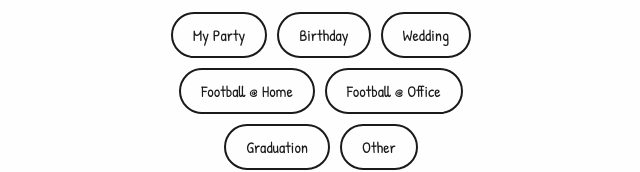
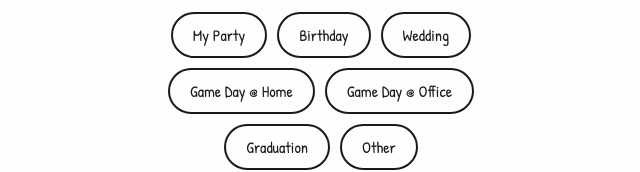
Before and after one commit to IOOIIOU17/billtable-customer-web, a React (Vite) app: page /theme in a window 1280 px wide. Shown: the part 385-557 px from the top of the page, without its empty margins (319-959 px from the left). Built offline with nearby package versions, Linux system fonts and the light colour scheme.

Commit message:
Rename Football themes to Game Day @ Home/Office

```diff
--- a/src/screens/ThemeSelector.jsx
+++ b/src/screens/ThemeSelector.jsx
@@ -8,7 +8,7 @@ export default function ThemeSelector() {
   const [selected, setSelected] = useState('');
 
   const cuisines = ['Thai', 'Sushi', 'Italian', 'Custom'];
-  const events = ['My Party', 'Birthday', 'Wedding', 'Football @ Home', 'Football @ Office', 'Graduation', 'Other'];
+  const events = ['My Party', 'Birthday', 'Wedding', 'Game Day @ Home', 'Game Day @ Office', 'Graduation', 'Other'];
 
   const pillStyle = (val) => ({
     padding: '10px 20px',
```
